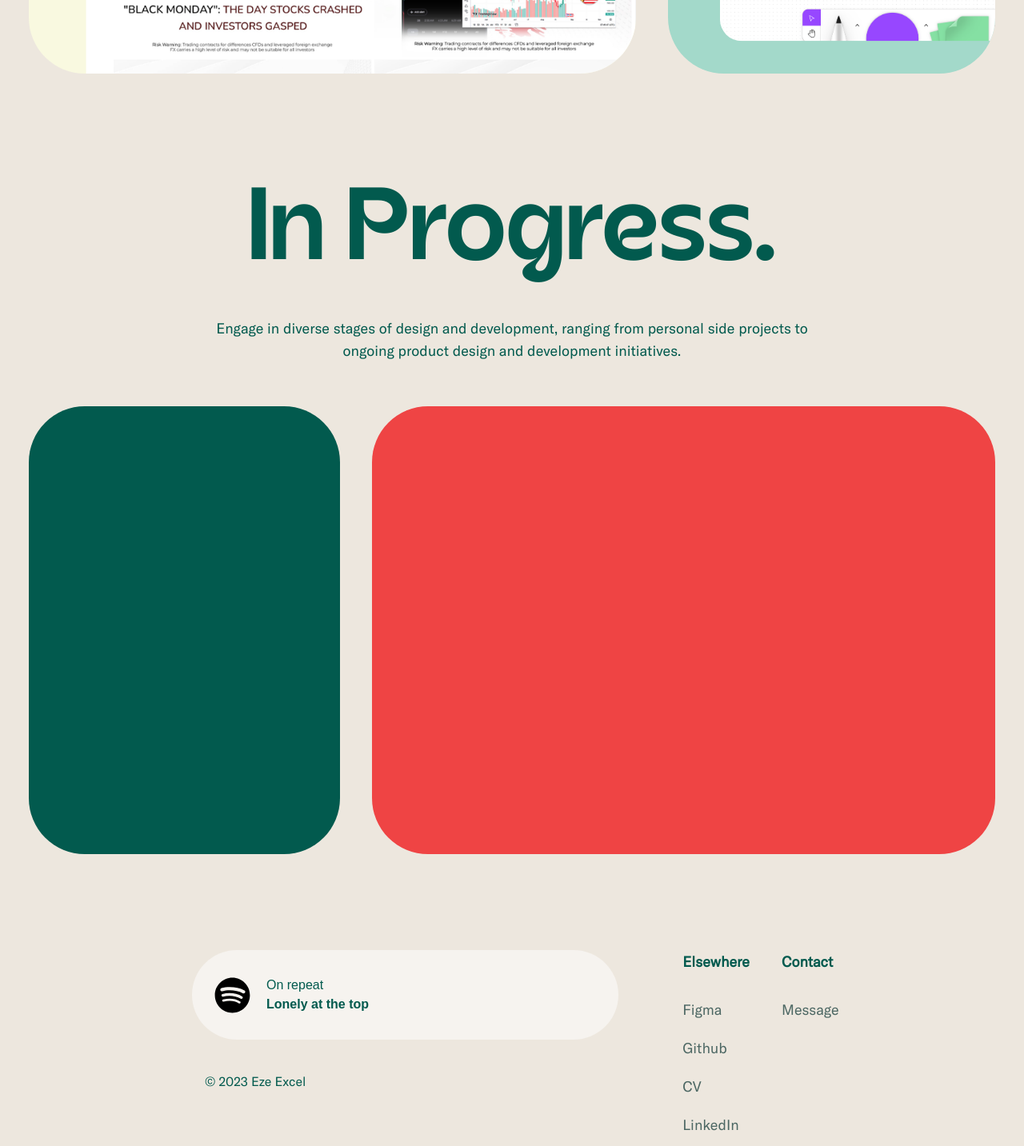
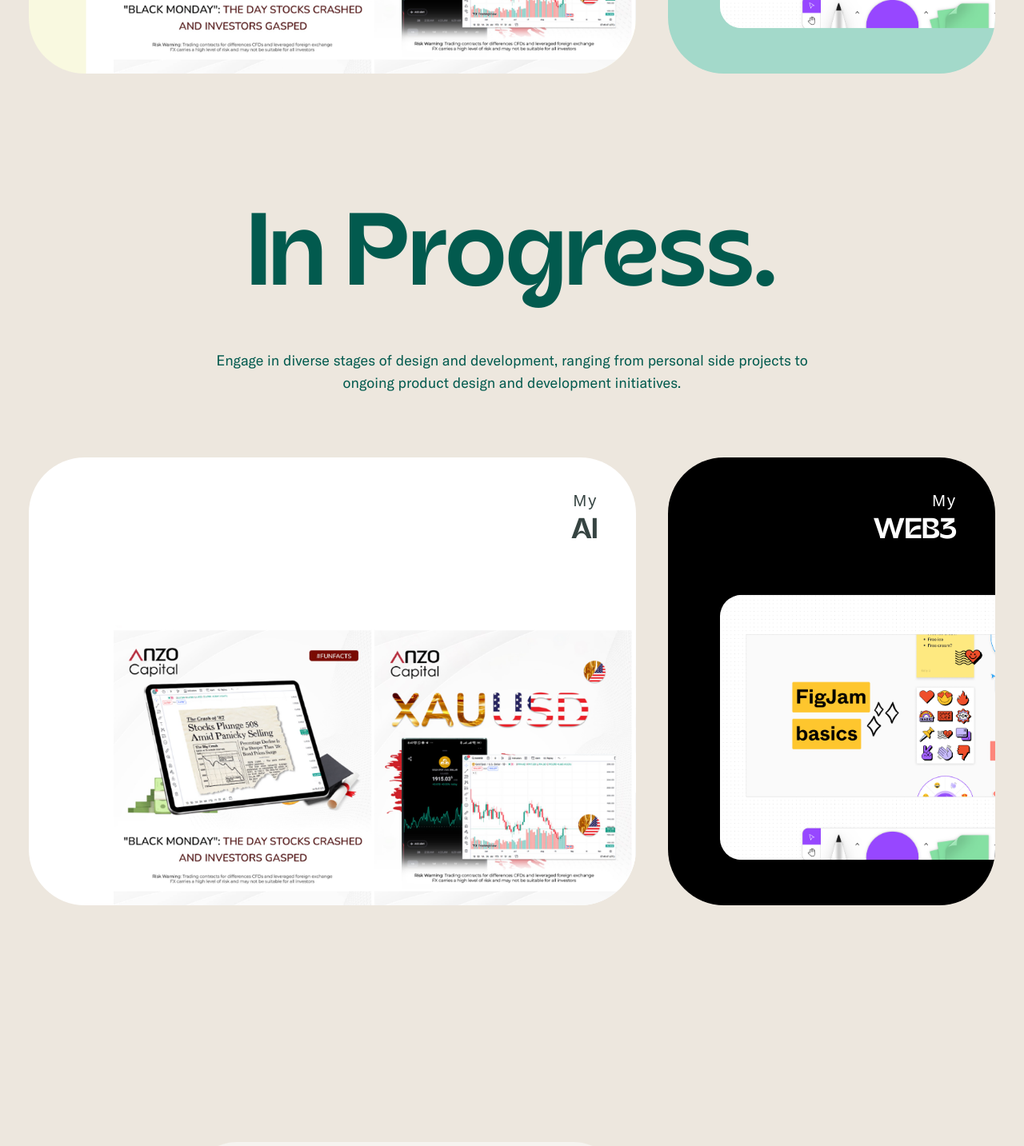
Before and after one commit to Kvngxel/Portfolio, a React (Vite) app in the folder portfolio/: page / in a window 1280 px wide. Shown: the part 2200-3633 px from the top of the page at 80% size. Built offline with nearby package versions, Linux system fonts and the light colour scheme.

Commit message:
Fixing minor bugs and updating bottom section

```diff
--- a/portfolio/src/components/Footer.jsx
+++ b/portfolio/src/components/Footer.jsx
@@ -4,7 +4,7 @@
   // Get the current year
   const currentYear = new Date().getFullYear();
   return (
-    <div>
+    <div className='h-[80vh] pt-44'>
         <div className="h-[29vh] flex justify-center relative pt-20 pb-10 pl-32 pr-40">
             <div className="flex justify-start items-center w-2/3 bg-[#f6f3ef] relative max-sm:hidden ml-28 mr-10 rounded-[70px]">
             <svg className='ml-7' width="45" height="45" viewBox="0 0 41 40"  xmlns="http://www.w3.org/2000/svg">
--- a/portfolio/src/pages/Home.jsx
+++ b/portfolio/src/pages/Home.jsx
@@ -81,26 +81,48 @@
               <p className='flex justify-end text-[#364442] text-xl tracking-widest pb-1'>See</p>
               <p className='flex justify-end font-acron text-[#364442] text-4xl'>FIGMA</p>
             </div>
-            <img className='ml-52 mt-36 group-hover:mt-32 scale-[170%] rounded-2xl transition-all
+            <img className='ml-52 mt-32 group-hover:mt-28 scale-[170%] rounded-2xl transition-all
               duration-700 ease-in-out'
               src={figma} alt='Locale Image'
               />
           </div>
         </div>
       </div>
-      <div className='pt-24 pb-10'>
+      <div className='pt-32 pb-10'>
           <p className='text-center text-[16vh] text-pry leading-none font-bold font-acron'>In Progress.</p>
       </div>
-      <p className='text-center px-64 pb-4 text-lg text-pry font-body font-medium'>
+      <p className='text-center px-64 pb-10 pt-2 text-lg text-pry font-body font-medium'>
           Engage in diverse stages of design and development, ranging from personal side
           projects to ongoing product design and development initiatives.
       </p>
-      <div className="h-[80vh] flex relative py-10 px-4">
-        <div className="w-1/3 bg-pry relative max-sm:hidden mx-5 rounded-[70px]">
-
-        </div>
-        <div className="w-2/3 bg-red-500 relative max-sm:hidden mx-5 rounded-[70px]">
-
+      <div>
+        <div className="h-[80vh] flex relative py-10 px-4">
+          {/* Left */}
+          <div className="w-[65%] h-[100%] hover:mt-1 bg-[#ffffff] hover:bg-[#fefefb] group relative max-sm:hidden mx-5
+              rounded-[70px] overflow-hidden transition-all duration-500 ease-in-out shadow-xs hover:shadow-lg"
+            >
+              <div className='mr-12 mt-10'>
+                <p className='flex justify-end text-[#364442] text-xl tracking-widest pb-1'>My</p>
+                <p className='flex justify-end font-acron text-[#364442] text-4xl'>AI</p>
+              </div>
+              <img className='ml-52 mt-36 group-hover:mt-32 scale-[136%] rounded-2xl transition-all
+                duration-700 ease-in-out'
+                src={design} alt='Design Image'
+                />
+          </div>
+          {/* Right */}
+          <div className="w-[35%] h-[100%] hover:mt-1 bg-[#000000] hover:bg-[#1c1c1c] group relative max-sm:hidden mx-5
+            rounded-[70px] overflow-hidden transition-all duration-500 ease-in-out shadow-xs hover:shadow-lg"
+          >
+            <div className='mr-12 mt-10'>
+              <p className='flex justify-end text-white text-xl tracking-widest pb-1'>My</p>
+              <p className='flex justify-end font-acron text-white text-4xl'>WEB3</p>
+            </div>
+            <img className='ml-52 mt-32 group-hover:mt-28 scale-[170%] rounded-2xl transition-all
+              duration-700 ease-in-out'
+              src={figma} alt='Locale Image'
+              />
+          </div>
         </div>
       </div>
       <Footer/>
```
